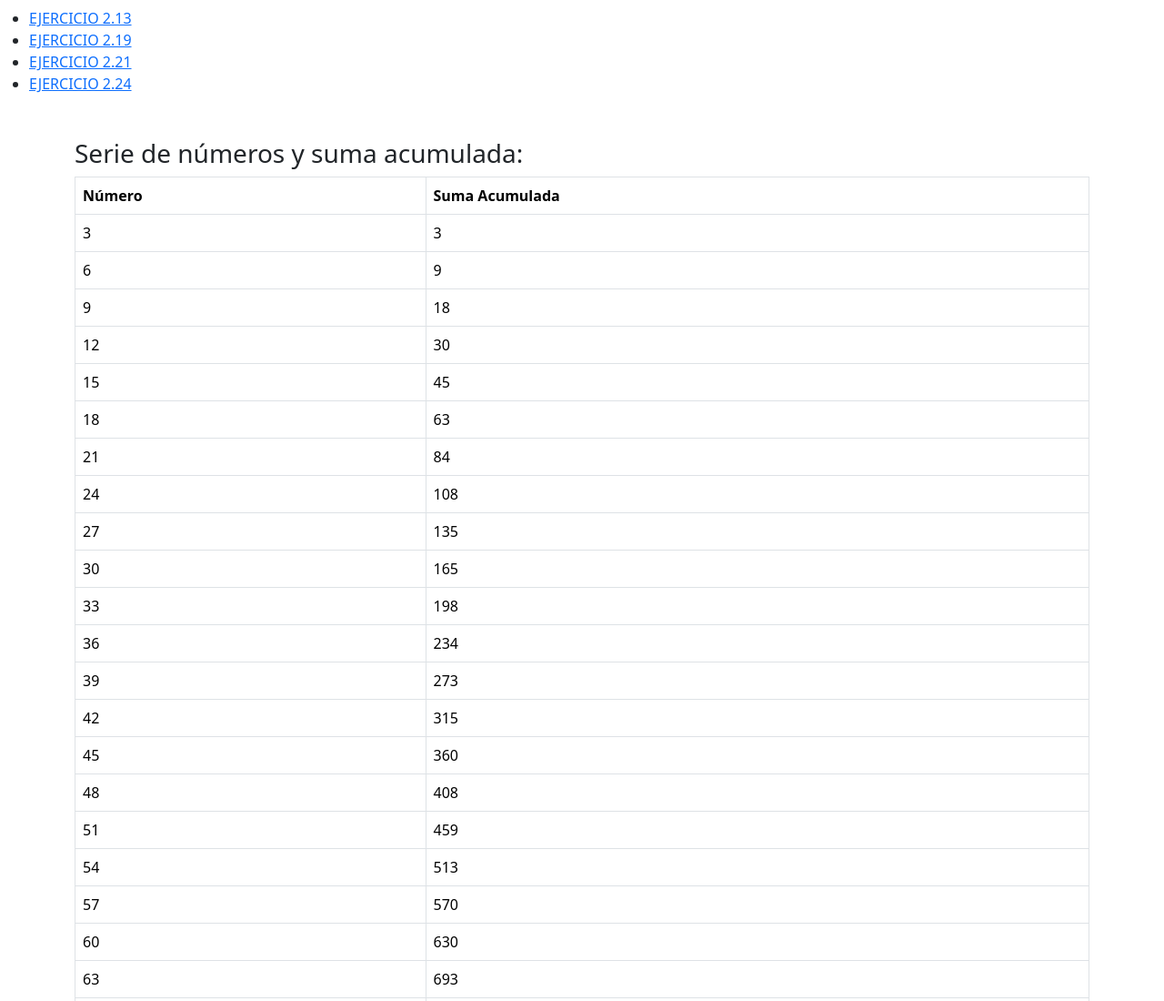
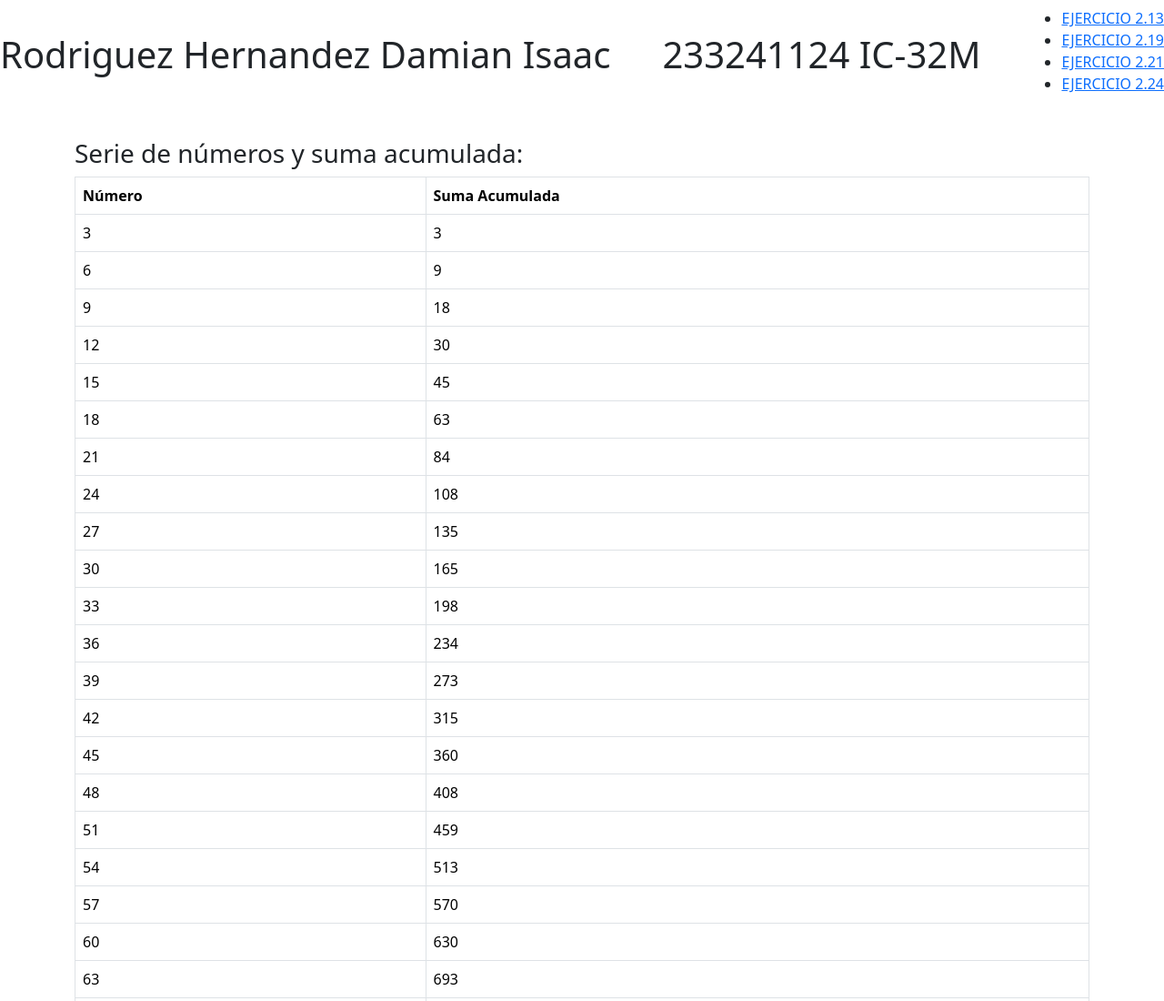
Before and after one commit to damianisaac2605/Ejecicios-Aplicaciones, a plain HTML site: page ejercicio3.html in a window 1280 px wide. Shown: the top 1100 px of the page at 91% size. Drawn offline with Linux system fonts and the light colour scheme.

Commit message:
Update ejercicio3.html

```diff
--- a/ejercicio3.html
+++ b/ejercicio3.html
@@ -13,6 +13,8 @@ Diseñar un algoritmo que imprima y sume la serie de numeros 3, 6, 9, 12, ....,
 </head>
 <body>
     <nav class="navbar">
+        <h1>Rodriguez Hernandez Damian Isaac</h1><br>
+            <h1>233241124        IC-32M</h1><br>
         <ul class="nav-links">
             <li><a href="index.html"></i>EJERCICIO 2.13</a></li>
             <li><a href="ejercicio2.html"></i> EJERCICIO 2.19</a></li>
```
